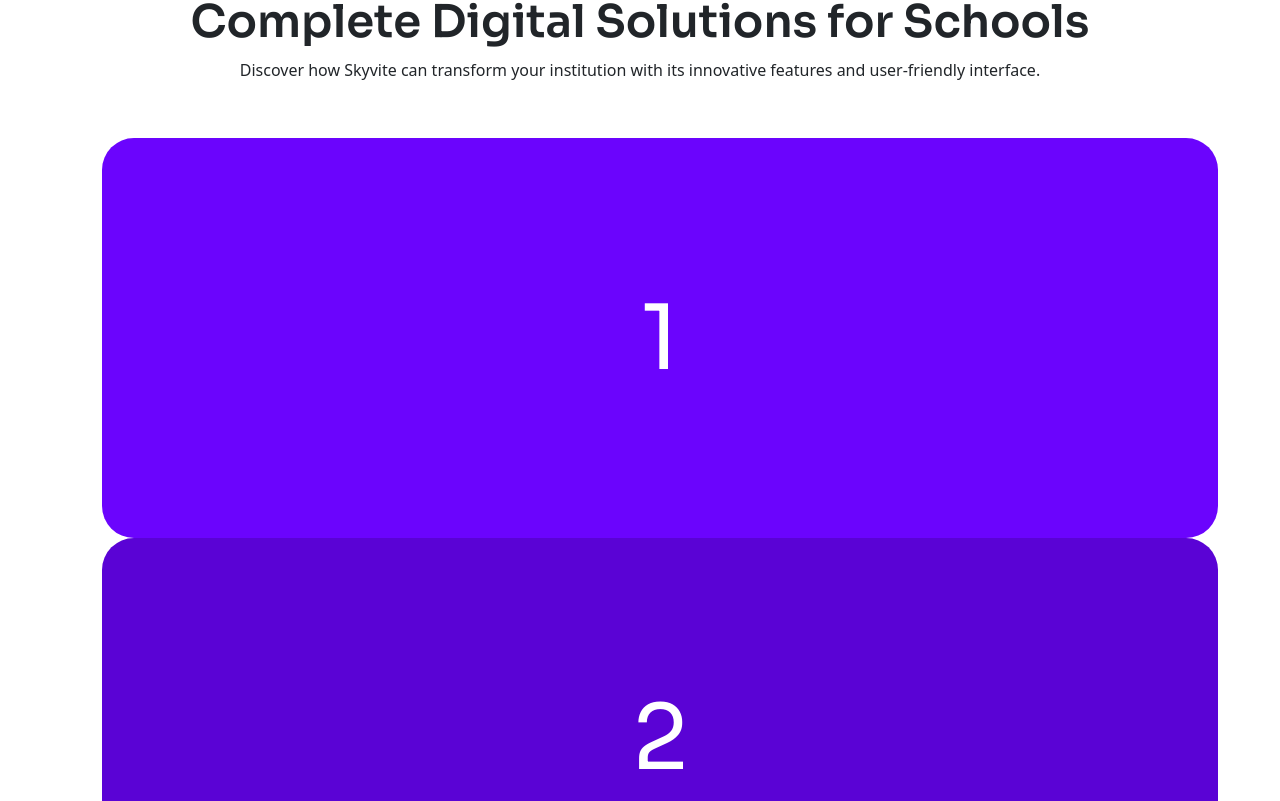
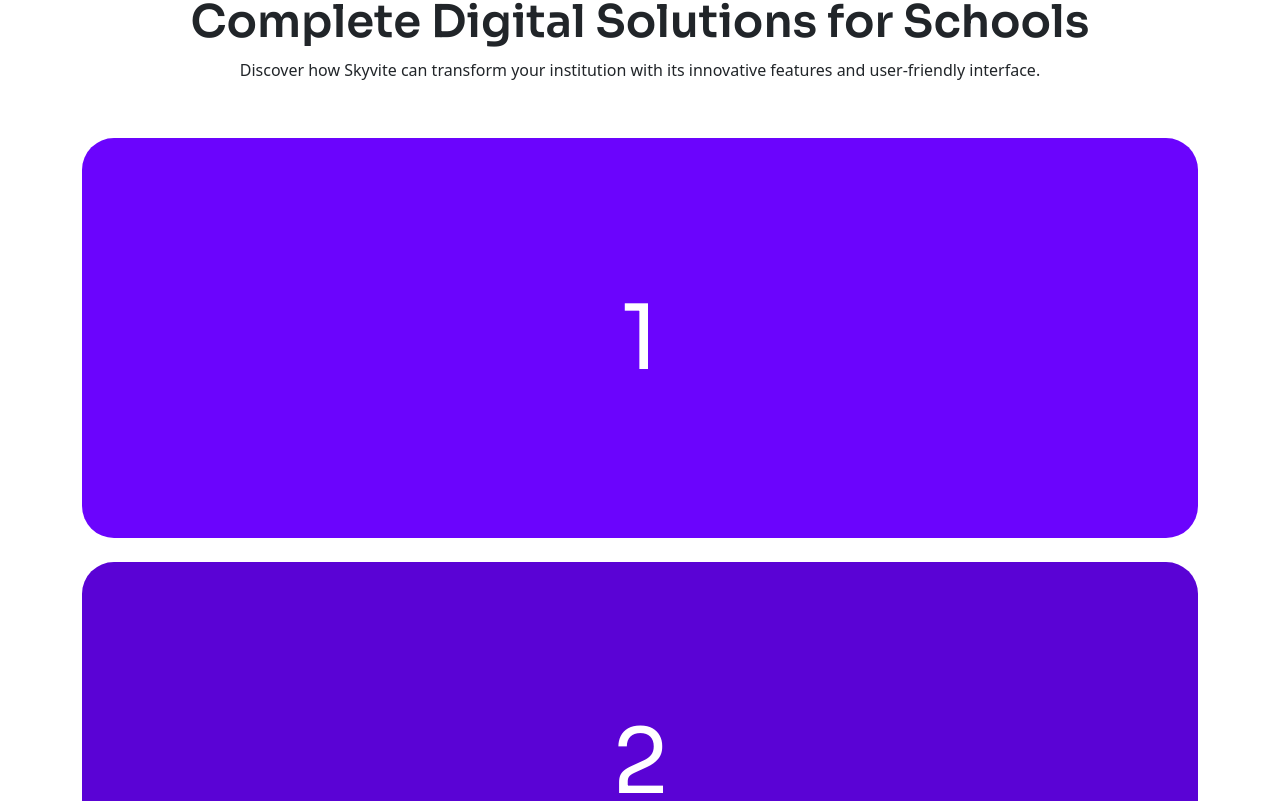
Before and after one commit to villofarm/skyvite, a React (Vite) app: page / in a window 1280 px wide. Shown: the part 1239-2040 px from the top of the page. Built offline with nearby package versions, Linux system fonts and the light colour scheme; the HTML template or start-up script is replaced by a standard one.

Commit message:
Your commit message

```diff
--- a/src/index.css
+++ b/src/index.css
@@ -463,18 +463,13 @@
 
 .stickycard {
     width: 100%;
-  margin: 0 20px;
-  box-sizing: border-box;
-  background: #dedede;
     min-height: 400px;
     border-radius: 32px;
     position: sticky;
-  display:flex;
+    display: flex;
     align-items: center;
     justify-content: center;
-  font-family : 'system-ui', sans-serif;
     font-size: 90px;
-  font-weight: medium;
     color: #FFF;
     font-family: Sora;
 }
--- a/src/pages/Home.jsx
+++ b/src/pages/Home.jsx
@@ -128,10 +128,14 @@
           </div>
         </div>
         <div className="container">
-          <div className="stickycard cardone">1</div>
-          <div className="stickycard cardtwo">2</div>
-          <div className="stickycard cardthree">3</div>
-          <div className="stickycard cardfour">4</div>
+          <div className="row">
+            <div className="col-md-12 d-flex flex-column justify-content-center align-items-center gap-4">
+              <div className="stickycard cardone">1</div>
+              <div className="stickycard cardtwo">2</div>
+              <div className="stickycard cardthree">3</div>
+              <div className="stickycard cardfour">4</div>
+            </div>
+          </div>
         </div>
       </section>
 
```
Lines whose indentation alone changed are shown as unchanged.
